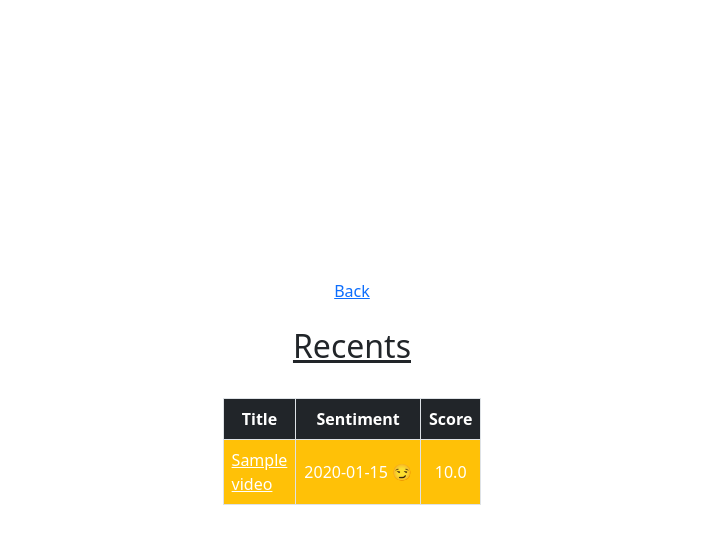
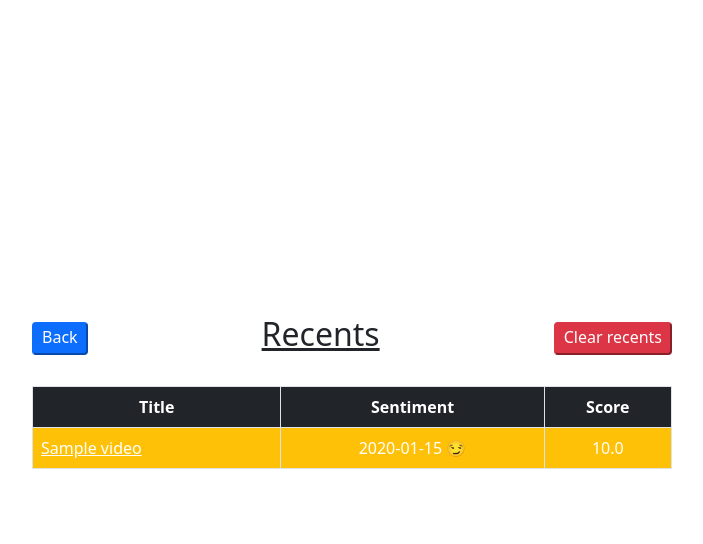
Before and after one commit to letsbuild-with-rajesh/sentiment-analyzer-youtube-comments-sep2023, a Flask app: page /recents in a window 1280 px wide. Shown: the top 544 px of the page, without its empty margins (288-991 px from the left). Run offline with Flask 3, Linux system fonts and the light colour scheme; tables that the repository leaves empty hold one stand-in row (values such as "Sample post").

Commit message:
Commit-7 Added clear recents option & updated demo gif

```diff
--- a/app.py
+++ b/app.py
@@ -131,19 +131,23 @@ def evaluate_sentiment():
 
   return render_template('sentiment_visualizer.html', url=video_url, comments=comments)
 
-@app.route("/recents", methods=['GET'])
+@app.route("/recents", methods=['GET', 'DELETE'])
 def recents():
-  recent_videos = Video.query.order_by(Video.created_at.desc()).all()
-  videos = []
-  for video in recent_videos:
-    videos.append({
-    	'url': video.url,
-      'title': video.title,
-      'sentiment': video.sentiment,
-      'score': video.score,
-    })
-
-  return render_template('recents.html', videos=videos)
+  if request.method == 'GET':
+    recent_videos = Video.query.order_by(Video.created_at.desc()).all()
+    videos = []
+    for video in recent_videos:
+      videos.append({
+      	'url': video.url,
+        'title': video.title,
+        'sentiment': video.sentiment,
+        'score': video.score,
+      })
+    return render_template('recents.html', videos=videos)
+  elif request.method == 'DELETE':
+    Video.query.delete()
+    db.session.commit()
+    return { 'success': True }
 
 if __name__ == "__main__":
   app.run(debug=True)
--- a/templates/recents.html
+++ b/templates/recents.html
@@ -3,10 +3,13 @@
 <title>Recents</title>
 {% endblock %}
 {% block body %}
-<div class="h-100 d-flex flex-column align-items-center gap-4">
-	<a class="align-self-center" href="/">Back</a>
-	<h2 class="text-decoration-underline">Recents</h2>
-	<table class="table table-bordered w-75">
+<div class="h-100 d-flex flex-column align-items-center gap-4" style="min-width: 50%">
+	<div class="w-100 d-flex justify-content-between align-items-center">
+		<a href="/"><button type="button" class="btn-primary rounded px-2 pb-1">Back</button></a>
+		<h2 class="text-decoration-underline">Recents</h2>
+		<button type="submit" class="btn-danger rounded px-2 pb-1" onclick="clearRecents()">Clear recents</button>
+	</div>
+	<table class="table table-bordered">
 		<thead>
 			<tr>
 				<th class="bg-dark text-white text-center align-middle">Title</th>
@@ -40,4 +43,9 @@
 		</tbody>
 	</table>
 </div>
+<script type="text/javascript">
+	const clearRecents = () => {
+		fetch('/recents', { method: 'DELETE' }).then(() => window.location.reload());
+	}
+</script>
 {% endblock %}
```
Also changed, not shown: demo.gif.
